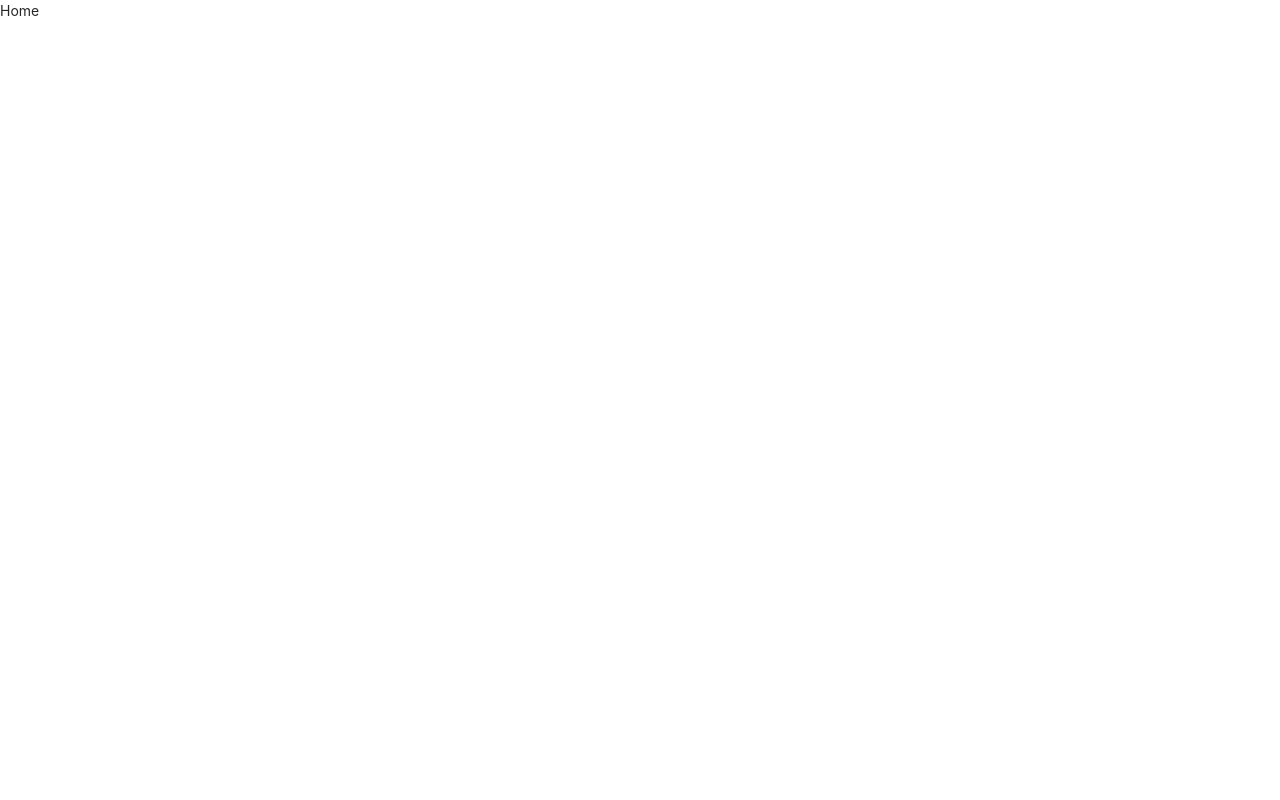
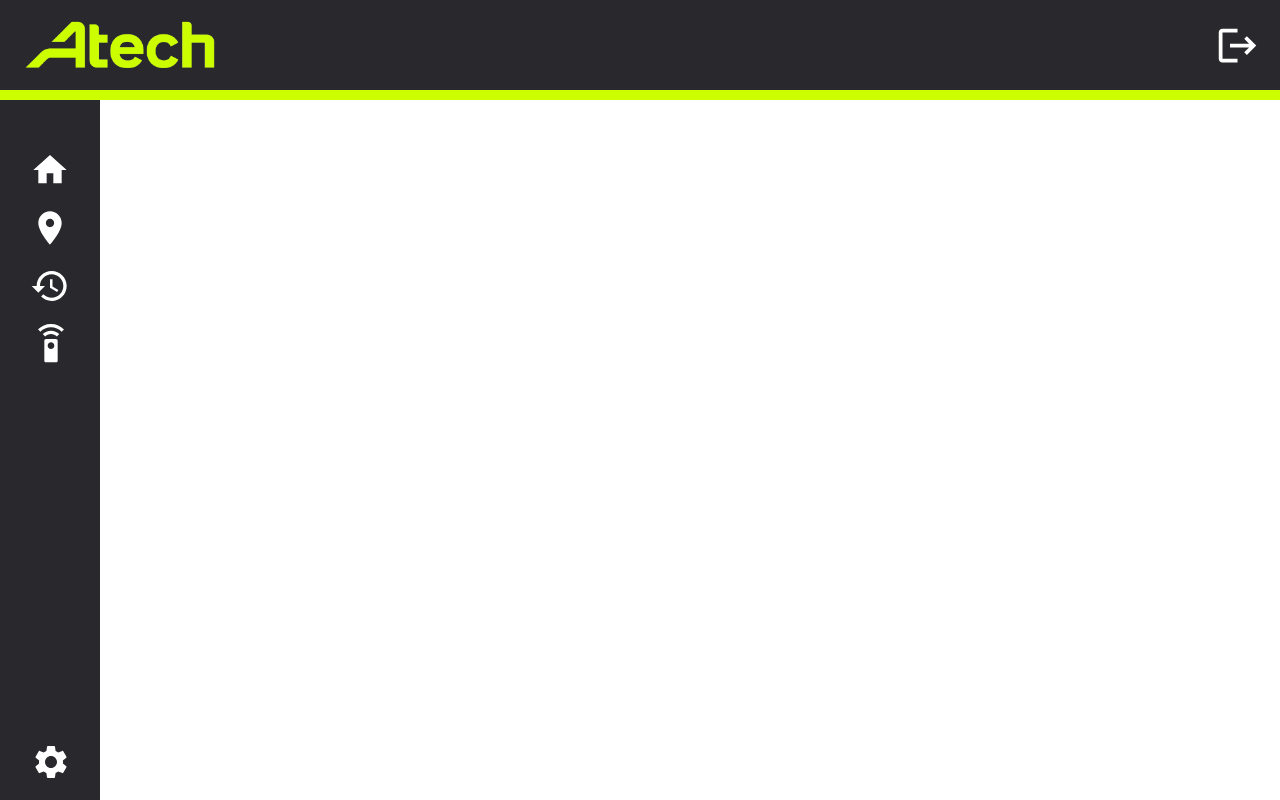
Before and after one commit to 2022M4T3-Inteli/Projeto3, a React (Vite) app in the folder src/Frontend/: page /home in a window 1280 px wide. Built offline with nearby package versions, Linux system fonts and the light colour scheme.

Commit message:
chore: finished header and navbar components

```diff
--- a/src/Frontend/package.json
+++ b/src/Frontend/package.json
@@ -9,6 +9,10 @@
     "preview": "vite preview"
   },
   "dependencies": {
+    "@emotion/react": "^11.10.5",
+    "@emotion/styled": "^11.10.5",
+    "@mui/icons-material": "^5.10.9",
+    "@mui/material": "^5.10.13",
     "antd": "^4.24.1",
     "react": "^18.2.0",
     "react-dom": "^18.2.0",
--- a/src/Frontend/src/main/routes/router.tsx
+++ b/src/Frontend/src/main/routes/router.tsx
@@ -8,6 +8,10 @@ const Router: React.FC = () => {
       <Routes>
         <Route path='/' element={<Login />}/>
         <Route path='/home' element={<Home />}/>
+        <Route path='/location' element={<Home />}/>
+        <Route path='/history' element={<Home />}/>
+        <Route path='/tags' element={<Home />}/>
+        <Route path='/settings' element={<Home />}/>
       </Routes>
     </BrowserRouter>
   )
--- /dev/null
+++ b/src/Frontend/src/presentation/components/header/header.scss
@@ -0,0 +1,38 @@
+#header {
+  width: 100%;
+  height: 100px;
+  display: flex;
+  position: fixed;
+  z-index: 999;
+  justify-content: space-between;
+  background-color: #29292D;
+  border-bottom: 10px solid #CCFE00;
+}
+
+#header .logoContainer {
+  display: flex;
+  justify-content: center;
+  align-items: center;
+  width: 200px;
+  margin-left: 20px;
+  cursor: pointer;
+}
+
+#header .logo {
+  width: 100%;
+  height: fit-content;
+}
+
+#header .logoutContainer {
+  display: flex;
+  justify-content: center;
+  align-items: center;
+  width: fit-content;
+  margin-right: 20px;
+  color: white;
+  cursor: pointer;
+}
+
+#header .logout {
+  font-size: 45px;
+}
--- a/src/Frontend/src/presentation/components/header/header.tsx
+++ b/src/Frontend/src/presentation/components/header/header.tsx
@@ -1,10 +1,26 @@
 import React from 'react'
-import './header.css'
+import './header.scss'
+
+import Logo from '/src/assets/logo.png'
+import LogoutIcon from '@mui/icons-material/Logout';
 
 const Header: React.FC = () => {
+  const logout: Function = () => {
+    window.location.href = '/'
+  }
+
+  const goToHome: Function = () => {
+    window.location.href = '/home'
+  }
+
   return (
     <div id="header">
-      Header
+      <div className="logoContainer">
+      <img onClick={() => goToHome()} className="logo" src={Logo} alt="" />
+      </div>
+      <div className="logoutContainer">
+        <LogoutIcon onClick={() => logout()} className='logout' />
+      </div>
     </div>
   )
 }
--- /dev/null
+++ b/src/Frontend/src/presentation/components/navbar/navbar.scss
@@ -0,0 +1,45 @@
+#navbar {
+  display: flex;
+  flex-direction: column;
+  position: fixed;
+  width: 100px;
+  height: 100vh;
+  background-color: #29292D;
+}
+
+#navbar .itemsContainer {
+  display: flex;
+  width: 100%;
+  flex-direction: column;
+  // justify-content: center;
+  align-items: center;
+  margin-top: 150px;
+}
+
+#navbar .item {
+  display: flex;
+  width: 40px;
+  height: 40px;
+  justify-content: center;
+  align-items: center;
+  margin-bottom: 18px;
+  cursor: pointer;
+}
+
+#navbar .item svg {
+  font-size: 40px;
+  padding: auto;
+  color: white;
+}
+
+#navbar .item:last-child {
+  padding-left: 2px;
+}
+
+#navbar .settingsContainer {
+  display: flex;
+  flex-direction: column;
+  justify-content: flex-end;
+  align-items: center;
+  flex: 1;
+}
--- a/src/Frontend/src/presentation/components/navbar/navbar.tsx
+++ b/src/Frontend/src/presentation/components/navbar/navbar.tsx
@@ -1,10 +1,62 @@
 import React from 'react'
-import './navbar.css'
+import './navbar.scss'
+
+import HomeIcon from '@mui/icons-material/Home'
+import LocationOnIcon from '@mui/icons-material/LocationOn'
+import HistoryIcon from '@mui/icons-material/History'
+// import ReorderIcon from '@mui/icons-material/Reorder'
+// import SubjectIcon from '@mui/icons-material/Subject'
+import SpeakerPhoneIcon from '@mui/icons-material/SpeakerPhone'
+// import DockIcon from '@mui/icons-material/Dock'
+// import DvrIcon from '@mui/icons-material/Dvr'
+import SettingsRemoteIcon from '@mui/icons-material/SettingsRemote'
+import SettingsIcon from '@mui/icons-material/Settings'
 
 const Navbar: React.FC = () => {
+  const goTo: Function = (url: string) => {
+    window.location.href = url
+  }
+
+  const items = [
+    {
+      name: 'Home',
+      url: '/home',
+      icon: <HomeIcon />
+    },
+    {
+      name: 'Location',
+      url: '/location',
+      icon: <LocationOnIcon />
+    },
+    {
+      name: 'History',
+      url: '/history',
+      icon: <HistoryIcon />
+    },
+    {
+      name: 'Tags',
+      url: '/tags',
+      icon: <SettingsRemoteIcon />
+    }
+  ]
   return (
     <div id="navbar">
-      navbar
+      <div className="itemsContainer">
+        {
+          items.map((item, index) => {
+            return (
+              <div onClick={() => goTo(item.url)} className="item">
+                {item.icon}
+              </div>
+            )
+          })
+        }
+      </div>
+      <div className="settingsContainer">
+        <div onClick={() => goTo('/settings')} className="item">
+          <SettingsIcon />
+        </div>
+      </div>
     </div>
   )
 }
--- a/src/Frontend/src/presentation/pages/home/home.scss
+++ b/src/Frontend/src/presentation/pages/home/home.scss
@@ -0,0 +1,6 @@
+// #home {
+//   display: flex;
+//   flex-direction: column;
+//   width: 100vw;
+//   height: 100vh;
+// }
--- a/src/Frontend/src/presentation/pages/home/home.tsx
+++ b/src/Frontend/src/presentation/pages/home/home.tsx
@@ -1,10 +1,12 @@
 import React from 'react'
+import { Header, Navbar } from '../../components'
 import './home.scss'
 
 const Home: React.FC = () => {
   return (
     <div id="home">
-      Home
+      <Header />
+      <Navbar />
     </div>
   )
 }
--- a/src/Frontend/src/presentation/pages/login/login.tsx
+++ b/src/Frontend/src/presentation/pages/login/login.tsx
@@ -5,7 +5,7 @@ import Logo from '/src/assets/logo.png'
 
 const Login: React.FC = () => {
   const onFinish = (values: any) => {
-    console.log('Success:', values);
+    window.location.href = '/home'
   };
 
   const onFinishFailed = (errorInfo: any) => {
@@ -36,7 +36,7 @@ const Login: React.FC = () => {
             <Form.Item
               label="Registro de funcionário"
               name="username"
-              rules={[{ required: true, message: 'Por favor, preencha com o seu registro!' }]}
+              rules={[{ required: true, message: 'Por favor, preencha com o seu registro! ' }]}
             >
               <Input />
             </Form.Item>
```
Also changed, not shown: src/Frontend/src/presentation/components/header/header.css (deleted), src/Frontend/src/presentation/components/navbar/navbar.css (deleted), 1 other file (tests, documents, lock files or other folders).
